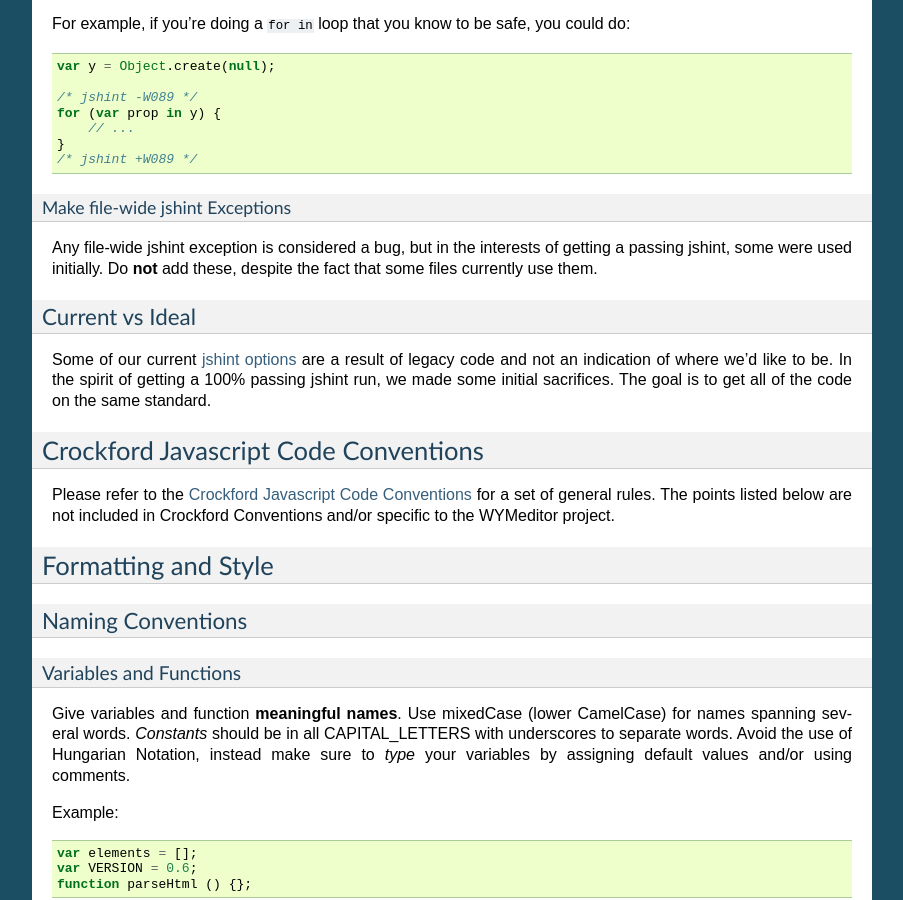
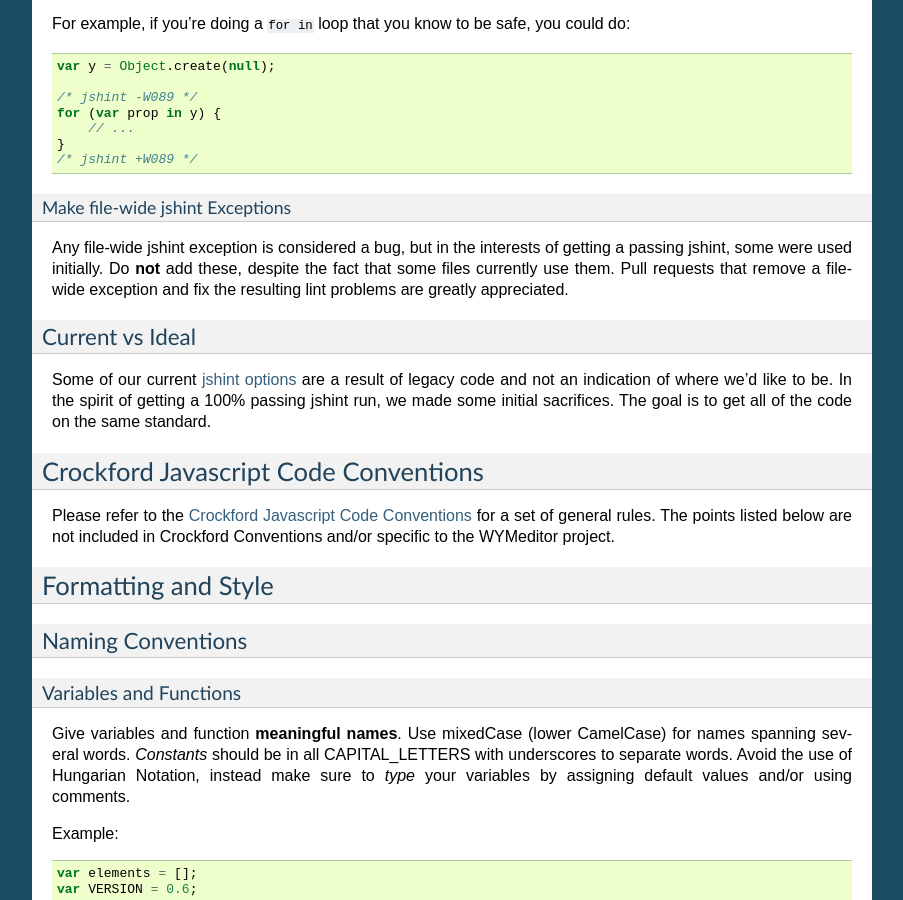
Before and after one commit to wymeditor/wymeditor, a Sphinx documentation site: the page built from docs/wymeditor_development/coding_standard.rst, in a window 1280 px wide and 900 px high, scrolled down 1370 px. Shown: the whole window, without its empty margins (198-1101 px from the left). Built offline with Sphinx 7.4.7, drawn with Linux system fonts in a browser that asks for light colours.

```diff
--- a/docs/wymeditor_development/coding_standard.rst
+++ b/docs/wymeditor_development/coding_standard.rst
@@ -143,6 +143,9 @@
 some were used initially.
 Do **not** add these,
 despite the fact that some files currently use them.
+Pull requests that remove a file-wide exception
+and fix the resulting lint problems
+are greatly appreciated.
 
 Current vs Ideal
 ================
```
Also changed, not shown: .travis.yml.
